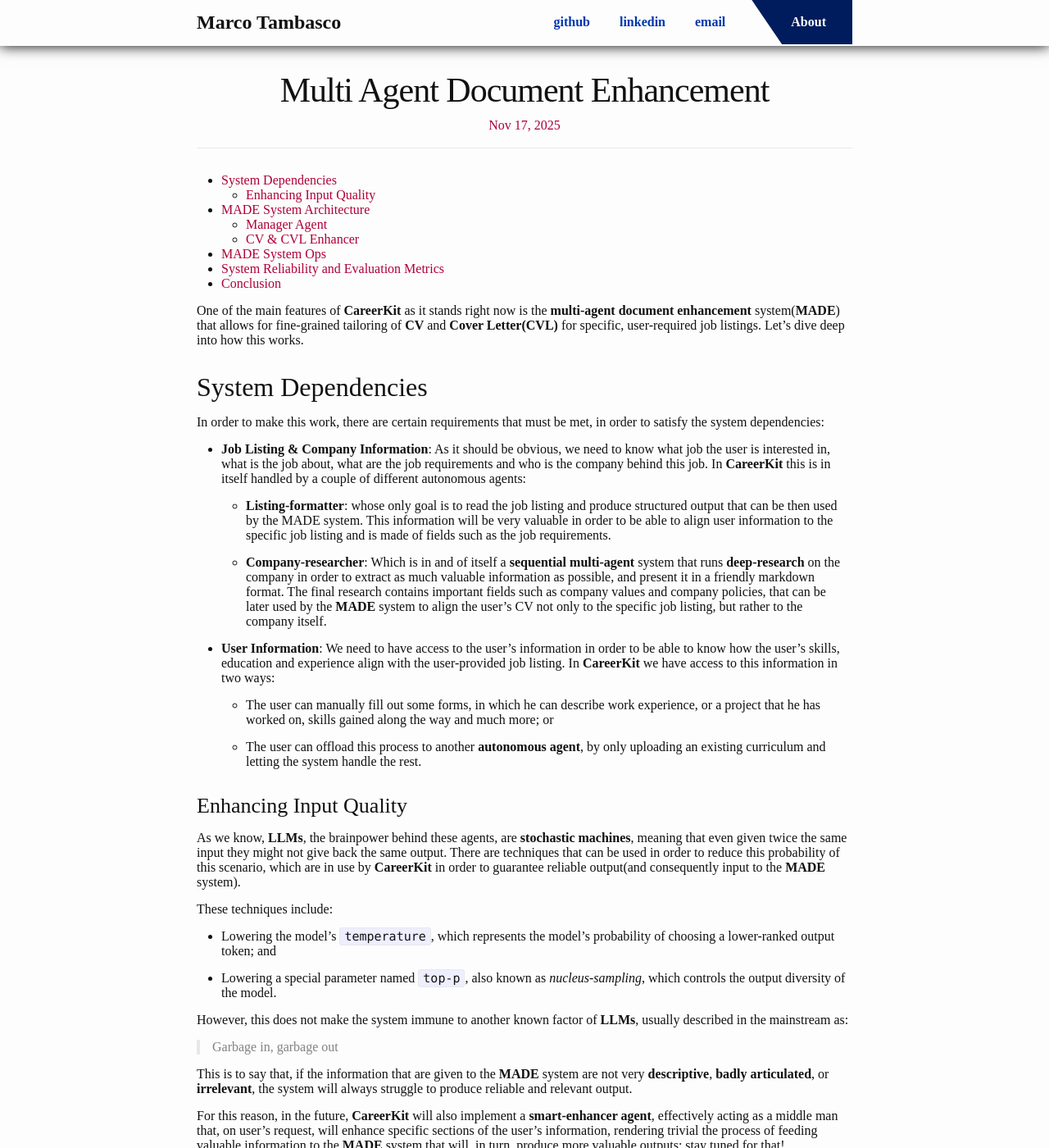
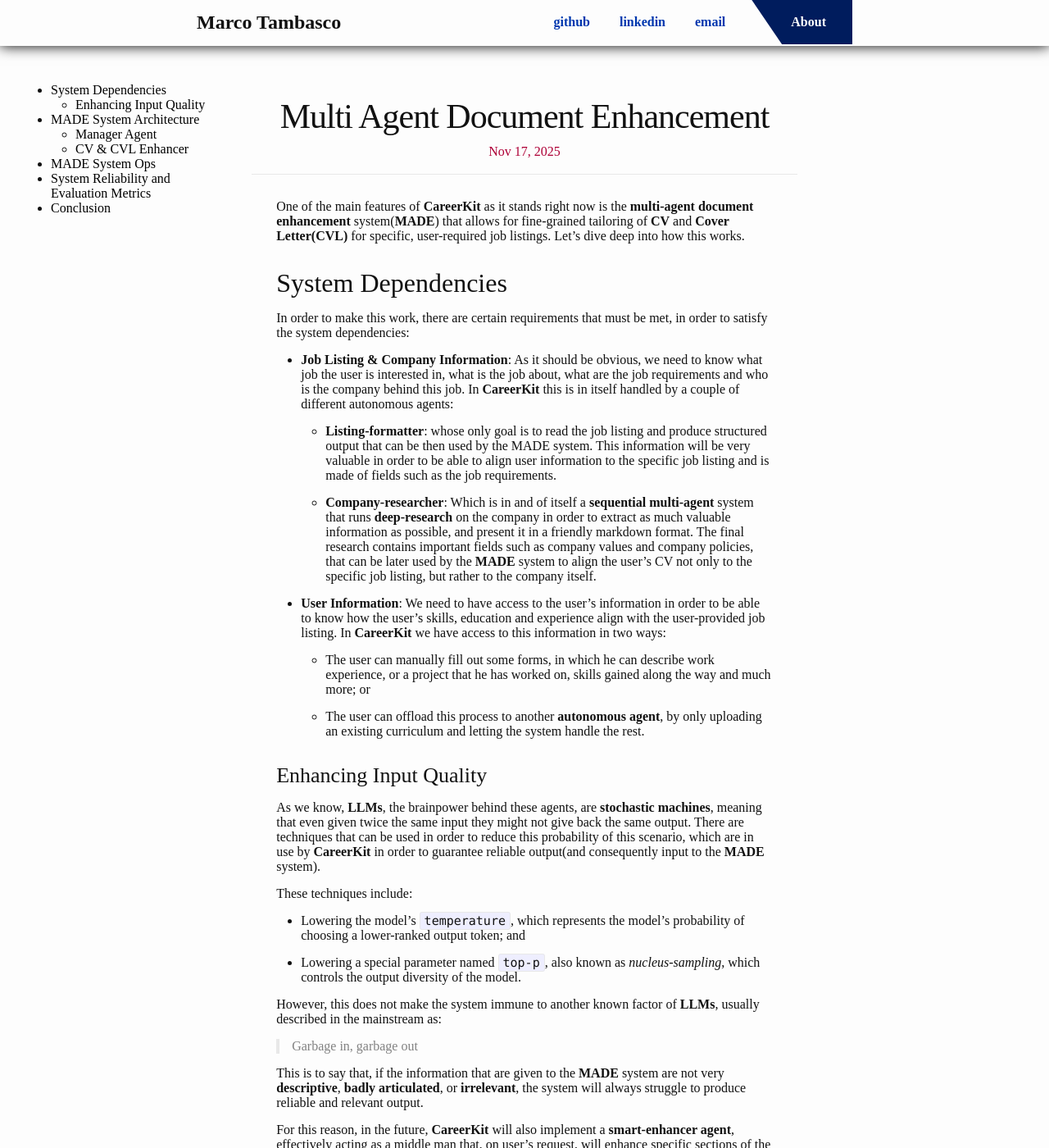
Before and after one commit to marcoslashpro/marcoslashpro.github.io, a Jekyll site: the page built from _posts/2025-11-17-MultiAgent-Document-Enhancement.md, in a window 1280 px wide and 1400 px high. Shown: the whole window at 82% size. Built offline with Jekyll 4.4.1, drawn with Linux system fonts in a browser that asks for light colours.

Commit message:
added TOC styling

```diff
--- /dev/null
+++ b/_layouts/post-base.html
@@ -0,0 +1,21 @@
+<!DOCTYPE html>
+<html lang="{{ page.lang | default: site.lang | default: 'en' }}">
+
+  {%- include head.html -%}
+
+  <body>
+
+    {%- include header.html -%}
+
+    <main class="page-content" aria-label="Content">
+      <div class="spacer" ></div>
+        {{ content }}
+    </main>
+
+    {%- include footer.html -%}
+
+    {%- include sub-footer.html -%}
+
+  </body>
+
+</html>
--- a/_layouts/post.html
+++ b/_layouts/post.html
@@ -1,9 +1,16 @@
 ---
-layout: base
+layout: post-base
 ---
 
 <article class="post h-entry" itemscope itemtype="http://schema.org/BlogPosting">
-
+  {% assign delimeter = 'END' -%}
+  {% assign splitted_content = content | strip_newlines | split: delimeter %}
+  {% assign main_content = splitted_content[0] %}
+  {% assign toc = splitted_content[1] %}
+  <aside class="post-toc">
+    {{toc}}
+  </aside>
+  <div class="post-main-content">
     <header class="post-header">
       <h1 class="post-title p-name" itemprop="name headline">{{ page.title | escape }}</h1>
       <div class="post-meta">
@@ -34,14 +41,6 @@ layout: base
     </header>
 
     <div class="post-content e-content" itemprop="articleBody">
-    {% assign delimeter = 'END' -%}
-    {% assign splitted_content = content | strip_newlines | split: delimeter %}
-    {% assign main_content = splitted_content[0] %}
-    {% assign toc = splitted_content[1] %}
-    <aside class="toc">
-      {{toc}}
-    </aside>
-    <div class="main_content">
       {{ main_content }}
     </div>
   </div>
--- a/_sass/minima/_layout.scss
+++ b/_sass/minima/_layout.scss
@@ -415,6 +415,7 @@ a.post-link:hover {
 }
 
 .post-content {
+  margin: $spacing-unit;
   margin-bottom: $spacing-unit;
 
   h1,
@@ -452,6 +453,57 @@ a.post-link:hover {
 
   h6 {
     @include relative-font-size(1.0625);
+  }
+}
+
+.post-toc {
+  display: none;
+}
+
+@media screen and (min-width: 768px) {
+  .post {
+    margin: 2rem;
+    display: grid;
+    grid-template-columns: 20% 60% 20%;
+    max-height: 100%;
+
+    >.post-toc {
+      display: block;
+      grid-column: 1 / 2;
+      position: sticky;
+      top: $spacing-unit * 1.865 * 1.5;
+      align-self: start;
+      max-height: 100%;
+    }
+
+    >.post-main-content {
+      grid-column: 2 / 3;
+      margin: 2rem;
+    }
+  }
+}
+
+
+#markdown-toc a {
+  color: black !important;
+}
+
+>#markdown-toc a:hover {
+  text-decoration: underline;
+  color: $light-blue !important;
+  transition: color 150ms ease-in-out;
+  text-decoration: none;
+}
+
+@media (prefers-color-scheme: dark) {
+  #markdown-toc a {
+    color: white !important;
+  }
+
+  #markdown-toc a:hover {
+    color: $light-bordeax !important;
+    transition: color 150ms ease-in-out;
+    text-decoration: none;
   }
 }
 
```
Also changed, not shown: 1 other file. Lines whose indentation alone changed are shown as unchanged.
